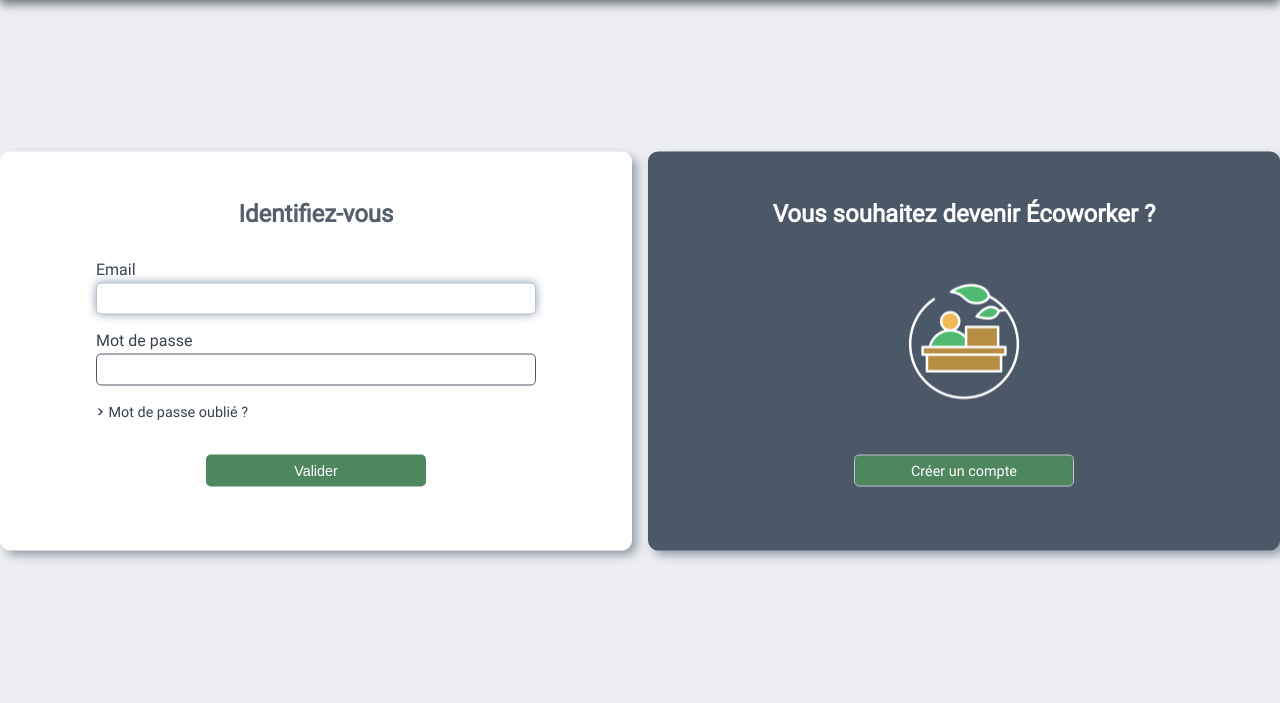
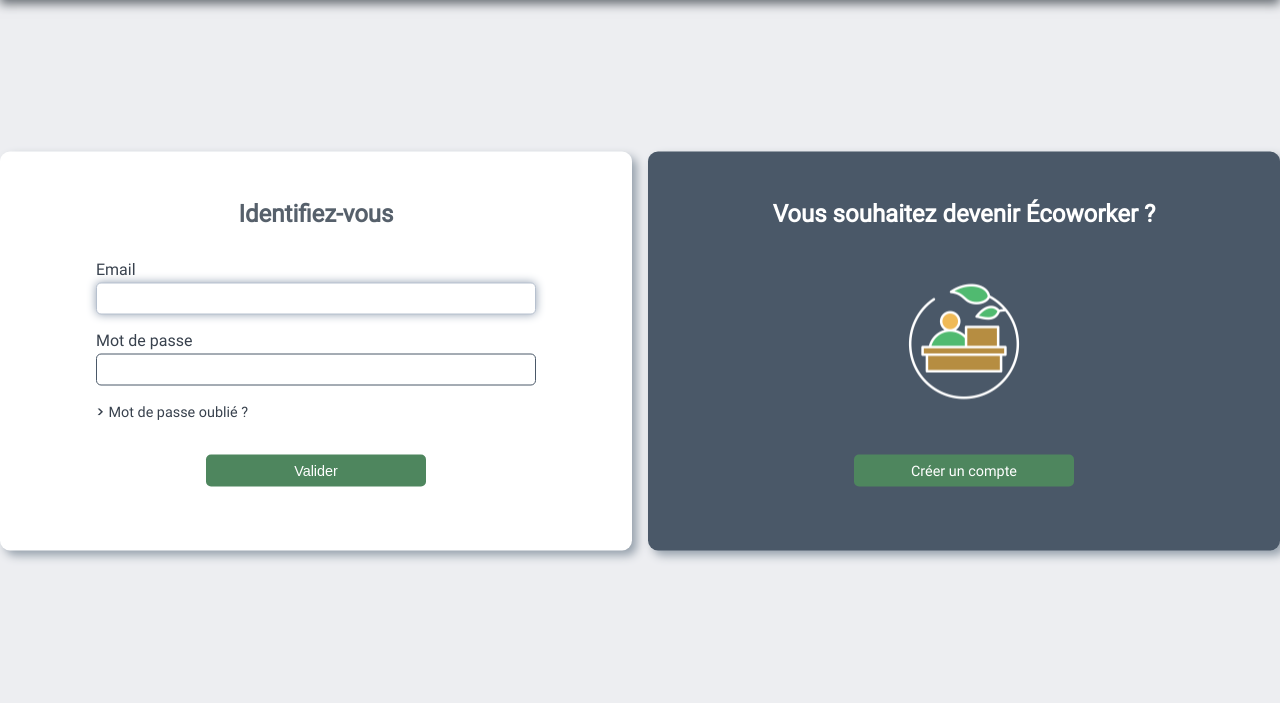
Before and after one commit to StephaneLP/ecoworking-maquette, a PHP site: page /pages/account/connect.html in a window 1280 px wide. Shown: the part 97-800 px from the top of the page. Run offline with PHP 8.4, Linux system fonts and the light colour scheme.

Commit message:
First commit

```diff
--- a/package.json
+++ b/package.json
@@ -7,8 +7,5 @@
     "test": "echo \"Error: no test specified\" && exit 1"
   },
   "author": "",
-  "license": "ISC",
-  "dependencies": {
-    "express": "^4.18.3"
-  }
+  "license": "ISC"
 }
--- a/pages/account/account.css
+++ b/pages/account/account.css
@@ -59,7 +59,7 @@ main {
             }
 
             .button {
-                border: solid 1px var(--color-input-border);
+                border: solid 0px var(--color-input-border);
 
                 &:hover {
                     border: solid 1px var(--color-hover-primary);
```
Also changed, not shown: package-lock.json.
